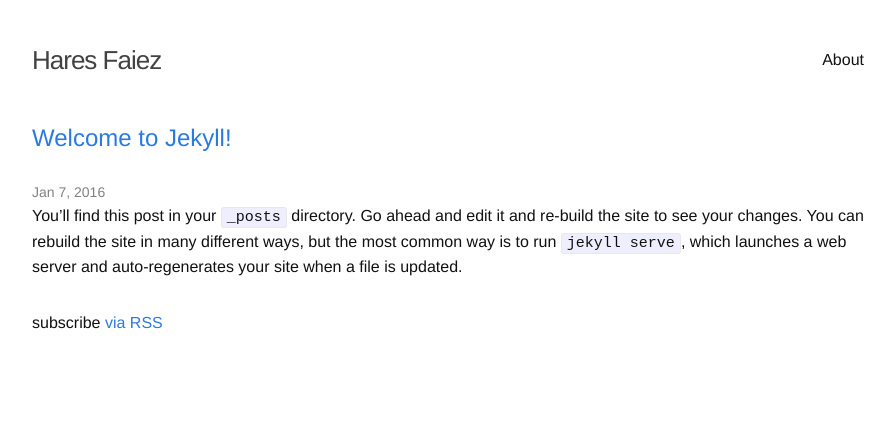
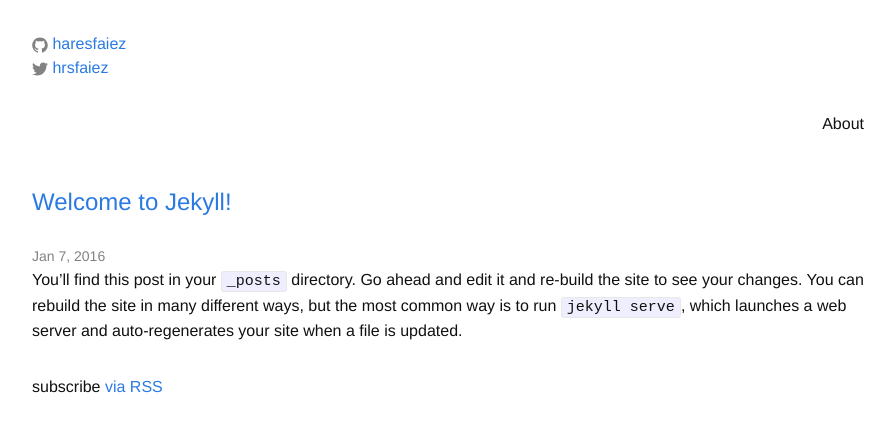
Before and after one commit to haresfaiez/haresfaiez.github.io, a Jekyll site: the page built from index.html, in a window 1280 px wide. Shown: the top 432 px of the page, without its empty margins (192-1087 px from the left). Built offline with Jekyll 4.4.1, drawn with Linux system fonts in a browser that asks for light colours.

Commit message:
Replace site title by user contact informations

```diff
--- a/_includes/header.html
+++ b/_includes/header.html
@@ -1,8 +1,21 @@
 <header class="site-header">
 
   <div class="wrapper">
+    <div class="">
+        <ul class="contact-list">
+        {% if site.github_username %}
+        <li>
+            {% include icon-github.html username=site.github_username %}
+        </li>
+        {% endif %}
 
-    <a class="site-title" href="{{ site.baseurl }}/">{{ site.title }}</a>
+        {% if site.twitter_username %}
+        <li>
+            {% include icon-twitter.html username=site.twitter_username %}
+        </li>
+        {% endif %}
+        </ul>
+    </div>
 
     <nav class="site-nav">
       <a href="#" class="menu-icon">
```
